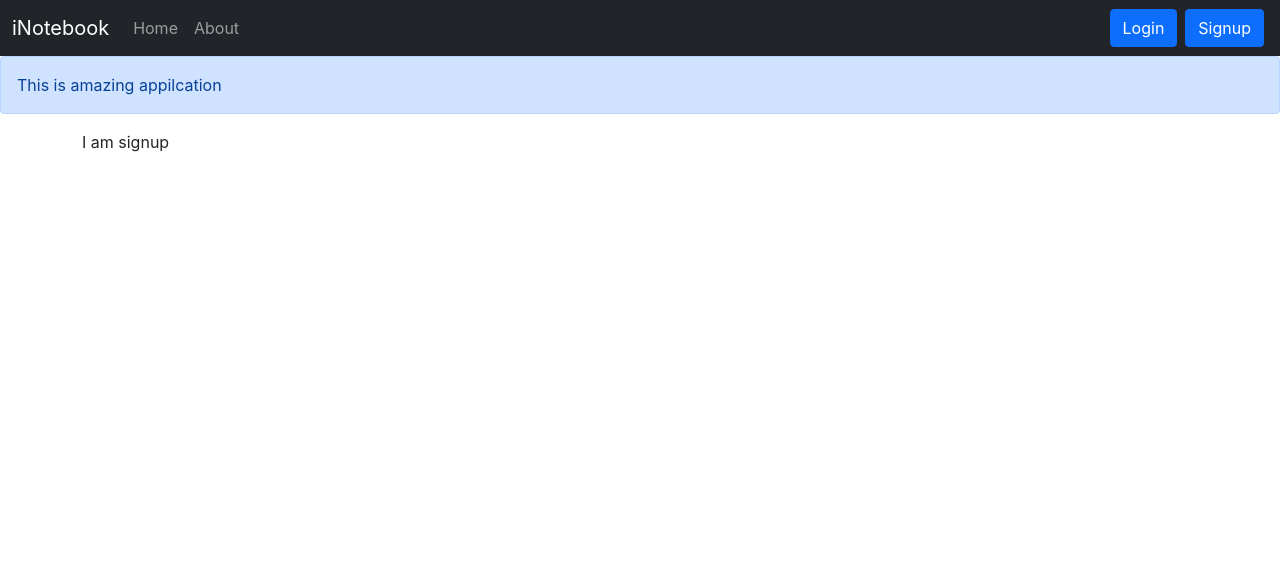
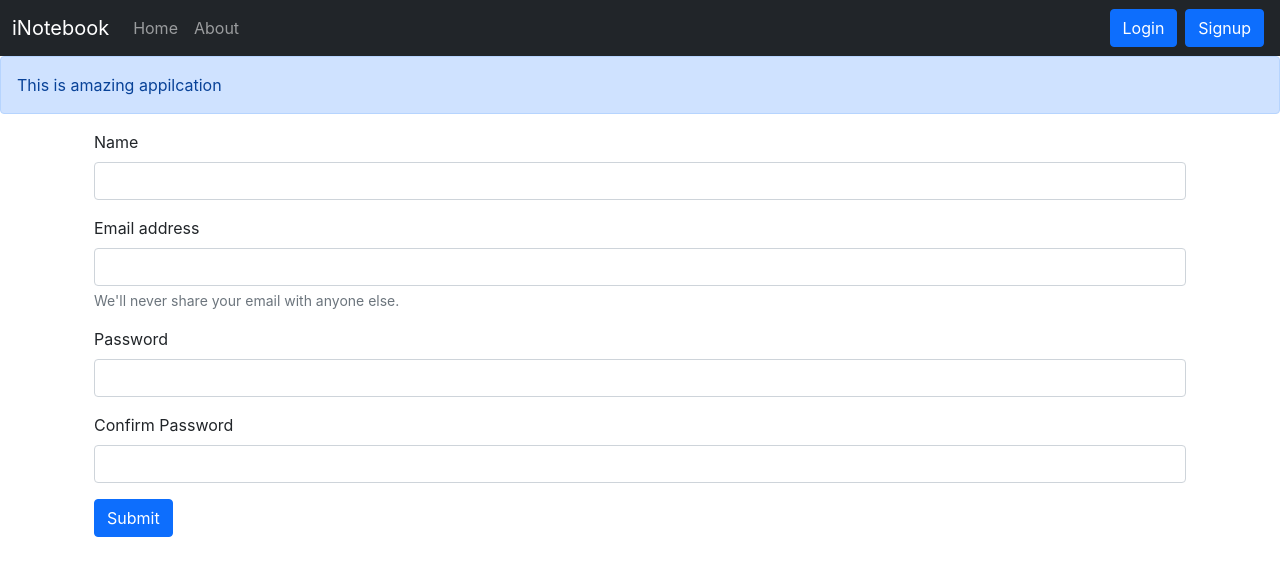
Before and after one commit to mohitrawat111/inotebook, a React (Create React App) app: page /signup in a window 1280 px wide. Shown: the top 576 px of the page. Built offline with nearby package versions, Linux system fonts and the light colour scheme.

Commit message:
70-Adding SignUp Component to iNotebook

```diff
--- a/src/components/Signup.js
+++ b/src/components/Signup.js
@@ -1,9 +1,59 @@
-import React from 'react'
+import React, { useState } from 'react'
+import { useNavigate } from 'react-router-dom';
 
 export const Signup = () => {
+    const [credentials, setCredentials] = useState({ name: "", email: "", password: "", cpassword: "" })
+    let navigate = useNavigate();
+    const { name, email, password } = credentials
+    const handleSubmit = async (e) => {
+
+        e.preventDefault();
+        const response = await fetch('http://localhost:5000/api/auth/createuser', {
+            method: 'POST',
+            headers: {
+                'Content-Type': 'application/json'
+
+            },
+            body: JSON.stringify({ name, email, password })
+        });
+        const json = await response.json();
+        console.log(json)
+        if (json.success) {
+            //save the auth token and redirect
+            localStorage.setItem('token', json.authtoken);
+            navigate("/")
+        }
+        else {
+            alert("invalid credentials")
+        }
+    }
+    const onchange = (e) => {
+        setCredentials({ ...credentials, [e.target.name]: e.target.value })
+    }
     return (
-        <div>
-            I am signup
+        <div className='container'>
+            <form onSubmit={handleSubmit}>
+                <div className="mb-3">
+                    <label htmlFor="name" className="form-label">Name</label>
+                    <input type="text" className="form-control" id="name" name='name' onChange={onchange} value={credentials.name} aria-describedby="emailHelp" />
+
+                </div>
+                <div className="mb-3">
+                    <label htmlFor="email" className="form-label">Email address</label>
+                    <input type="email" className="form-control" id="email" name='email' onChange={onchange} value={credentials.email} aria-describedby="emailHelp" />
+                    <div id="emailHelp" className="form-text">We'll never share your email with anyone else.</div>
+                </div>
+                <div className="mb-3">
+                    <label htmlFor="password" className="form-label">Password</label>
+                    <input type="password" className="form-control" id="password" name='password' minLength={5} required onChange={onchange} value={credentials.password} />
+                </div>
+                <div className="mb-3">
+                    <label htmlFor="cpassword" className="form-label">Confirm Password</label>
+                    <input type="password" className="form-control" id="cpassword" name='cpassword' minLength={5} required onChange={onchange} value={credentials.value} />
+                </div>
+
+                <button type="submit" className="btn btn-primary">Submit</button>
+            </form>
         </div>
     )
 }
```
Also changed, not shown: 1 other file (tests, documents, lock files or other folders).
